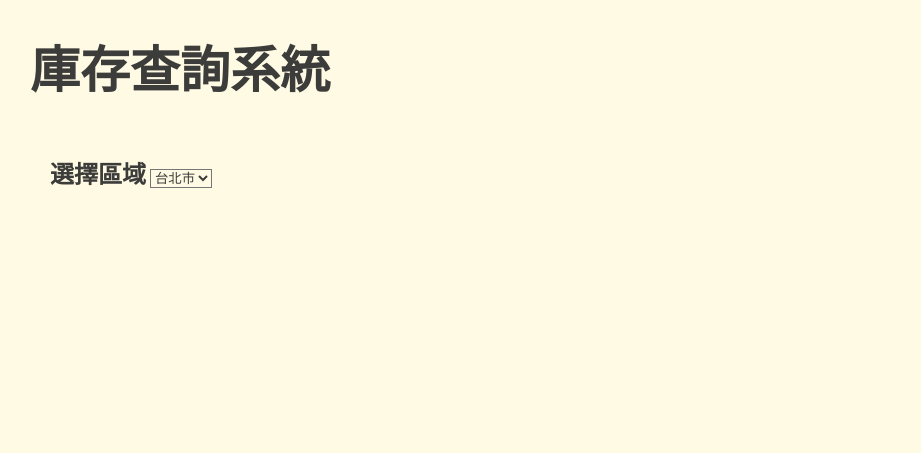
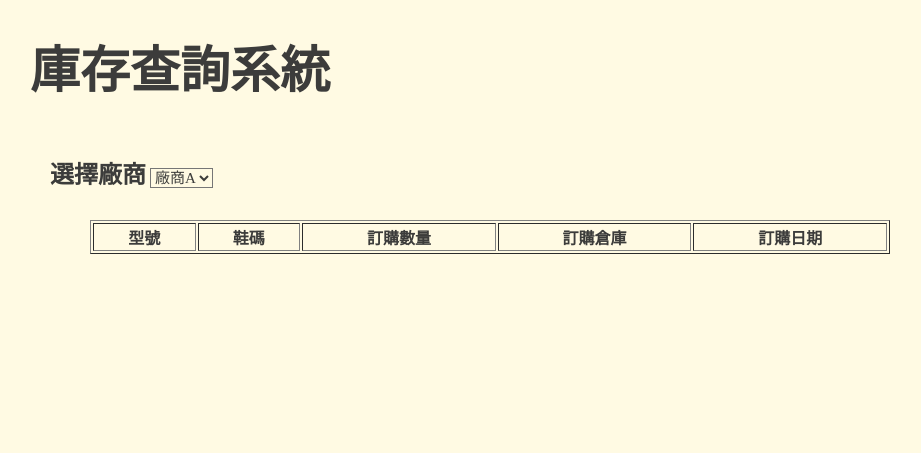
Before and after one commit to HsinJouHung/converse, a Django app: page /supply/ in a window 1280 px wide. Shown: the top 453 px of the page, without its empty margins (18-939 px from the left). Run offline with Django 3.2, Linux system fonts and the light colour scheme; lists and menus that the app fills with data are empty.

Commit message:
add tables

```diff
--- a/home/static/home/css/存貨查詢系統.css
+++ b/home/static/home/css/存貨查詢系統.css
@@ -58,6 +58,11 @@ body{
   background-position:right bottom;
 }
 
+table{
+  margin-left: 100px;
+  margin-top: 10px;
+}
+
 
 .button:before{
 content: '';
--- a/home/static/home/css/庫存查詢系統.css
+++ b/home/static/home/css/庫存查詢系統.css
@@ -17,6 +17,15 @@ h1{
 
 h2{
   margin-left: 60px;
+}
+
+table{
+  margin-left: 100px;
+  margin-top: 10px;
+}
+
+select{
+  font-size: 15px;
 }
 
 .select{
--- a/templates/庫存查詢系統.html
+++ b/templates/庫存查詢系統.html
@@ -10,16 +10,36 @@
 <body>
   <h1 class='ch'>庫存查詢系統</h1>
 
-  <h2 class="select">選擇區域</h2>
+  <h2 class="select">選擇廠商</h2>
   <div class="select">
     <form>
       <select name="city">
-       <option value="Taipei">台北市</option>
-       <option value="NewTaipei">新北市</option>
-       <option value="Taichung">台中市</option>
-       <option value="Kaohsiung">南陽店</option>
+       <option value="Taipei">廠商A</option>
+       <option value="NewTaipei">廠商B</option>
+       <option value="Taichung">廠商C</option>
+       <option value="Kaohsiung">廠商D</option>
       </select>
     </form>
+  </div>
+
+  <div>
+      <table width= "800px" border="1">
+      <tr>
+        <th>型號</th>
+        <th>鞋碼</th>
+        <th>訂購數量</th>
+        <th>訂購倉庫</th>
+        <th>訂購日期</th>
+      </tr>
+      <!-- {% for r in result %}
+      <tr>
+        <th> {{ result.name }}</th>
+        <th> {{ result.address }}</th>
+        <th> {{ result.time }}</th>
+        <th> {{ result.date }}</th>
+      </tr>
+      {% endfor %} -->
+      </table>
   </div>
 
   <div class="outer">
```
Also changed, not shown: home/static/home/css/待送訂單.css (+9 -0 lines), templates/存貨查詢系統.html (+22 -6 lines), templates/待送訂單.html (+35 -0 lines).
